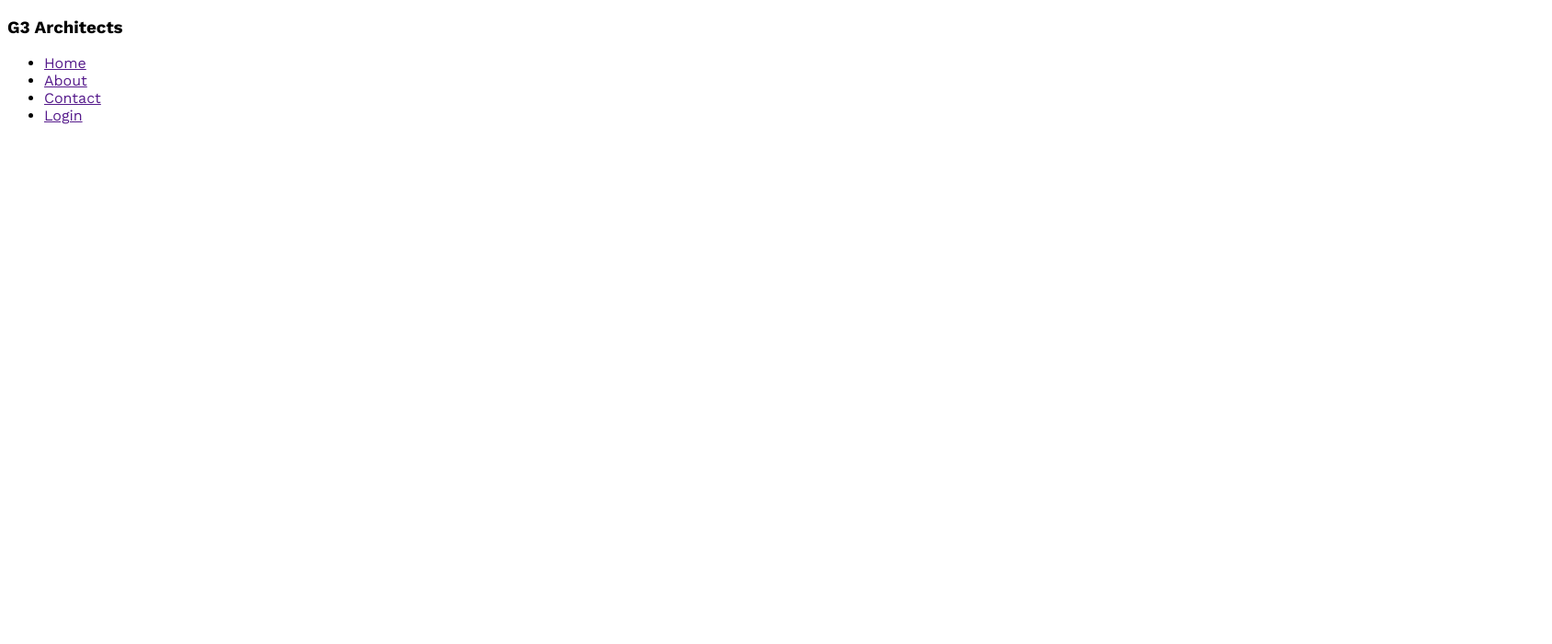
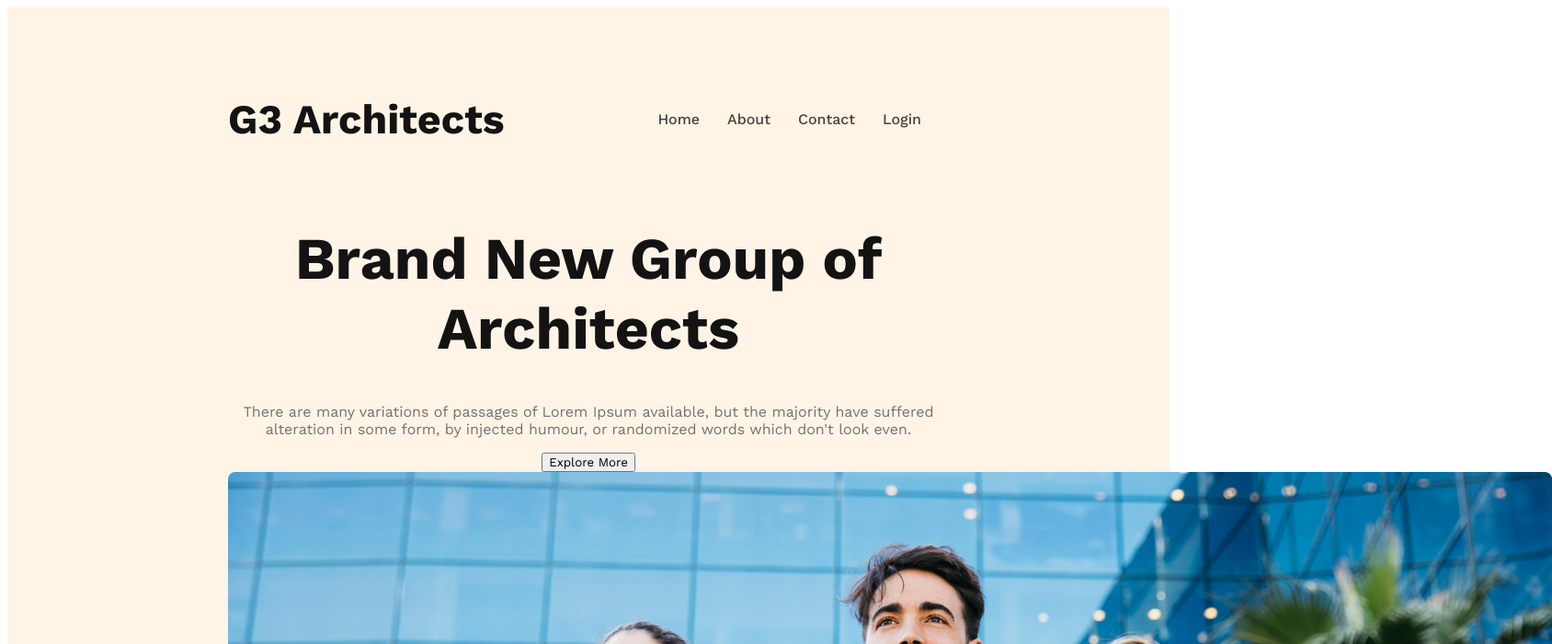
Before and after one commit to ShadatKibria/g3-architects-website, a plain HTML site: page index.html in a window 1280 px wide. Shown: the top 700 px of the page at 92% size, 1688 px wide, since content can reach past the window. Drawn offline with nearby package versions, Linux system fonts and the light colour scheme.

Commit message:
banner styles added

```diff
--- a/index.html
+++ b/index.html
@@ -1,15 +1,18 @@
 <!DOCTYPE html>
 <html lang="en">
+
 <head>
     <meta charset="UTF-8">
     <meta name="viewport" content="width=device-width, initial-scale=1.0">
     <title>G3 Architects</title>
     <link rel="stylesheet" href="styles/architect.css">
 </head>
+
 <body>
     <header>
+
         <nav>
-            <h3>G3 Architects</h3>
+            <h3 class="nav-title">G3 Architects</h3>
             <ul>
                 <li><a href="">Home</a></li>
                 <li><a href="">About</a></li>
@@ -17,6 +20,19 @@
                 <li><a href="">Login</a></li>
             </ul>
         </nav>
+
+        <div class="banner">
+            <div class="banner-content">
+                <h1 class="banner-title">Brand New Group of Architects</h1>
+                <p class="banner-description">
+                    There are many variations of passages of Lorem Ipsum available, but the majority have suffered
+                    alteration in some form, by injected humour, or randomized words which don't look even.
+                </p>
+                <button class="button-primary">Explore More</button>
+            </div>
+            <img src="images/banner.png" alt="">
+        </div>
+
     </header>
     <main>
 
@@ -25,4 +41,5 @@
 
     </footer>
 </body>
+
 </html>
--- a/styles/architect.css
+++ b/styles/architect.css
@@ -1,8 +1,62 @@
 /* work sans font from google fonts*/
 @import url('https://fonts.googleapis.com/css2?family=Lato:wght@700&family=Open+Sans:wght@400;700;800&family=Work+Sans:wght@400;500;600;700&display=swap');
 
+/* Shared styles */
 * {
     font-family: 'Lato', sans-serif;
     font-family: 'Open Sans', sans-serif;
     font-family: 'Work Sans', sans-serif;
 }
+
+
+
+/* Header styles */
+header {
+    background: rgba(255, 144, 14, 0.10);
+    padding: 50px 240px;
+}
+
+nav {
+    display: flex;
+    justify-content: space-between;
+    align-items: center;
+}
+
+.nav-title {
+    font-size: 2.8rem;
+    font-weight: 700;
+    color: #131313;
+}
+
+nav > ul {
+    display: flex;
+}
+
+nav li {
+    list-style: none;
+    margin-right: 30px;
+    font-weight: 500;
+    font-size: 1rem;
+}
+
+nav li a {
+    text-decoration: none;
+    color: #424242;
+}
+
+/* Banner styles */
+.banner-content {
+    max-width: 800px;
+    text-align: center;
+    margin: 0 auto;
+}
+
+.banner-title {
+    font-size: 4rem;
+    font-size: 700;
+    color: #131313;
+}
+
+.banner-description {
+    color: #727272;
+}
```
